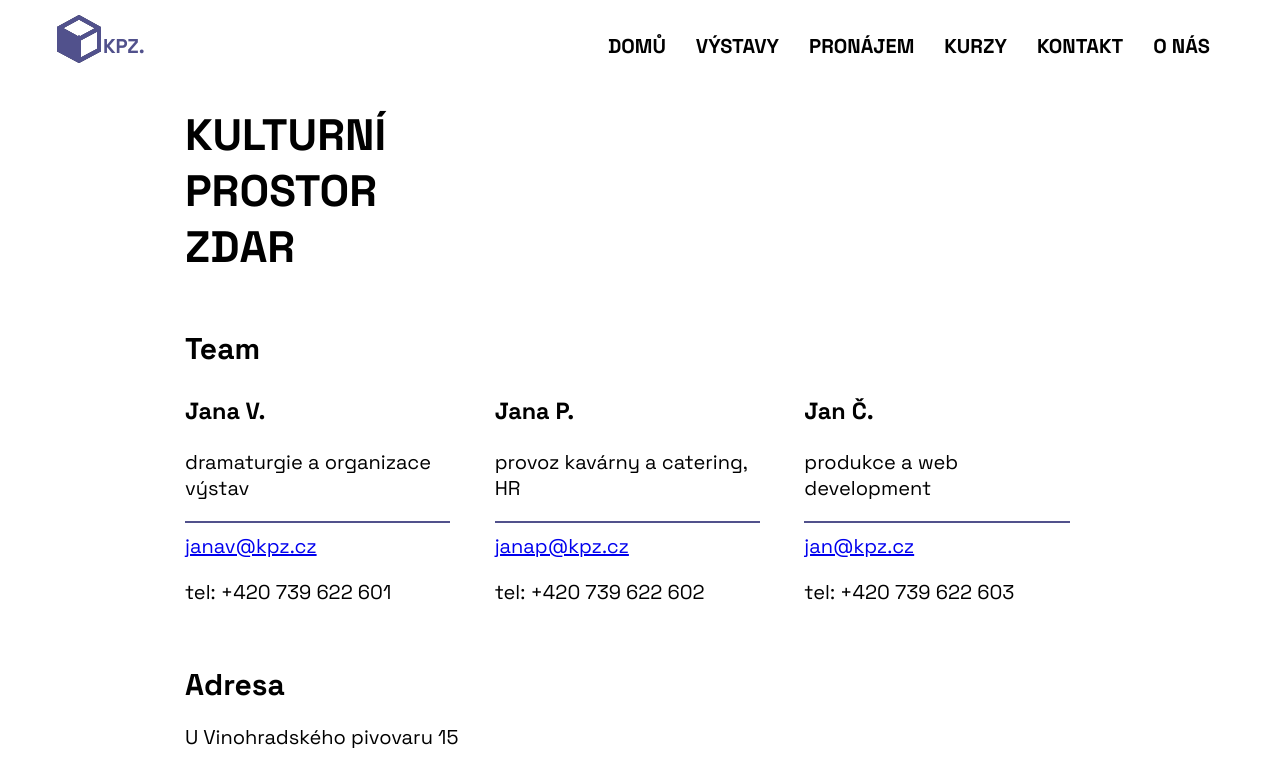
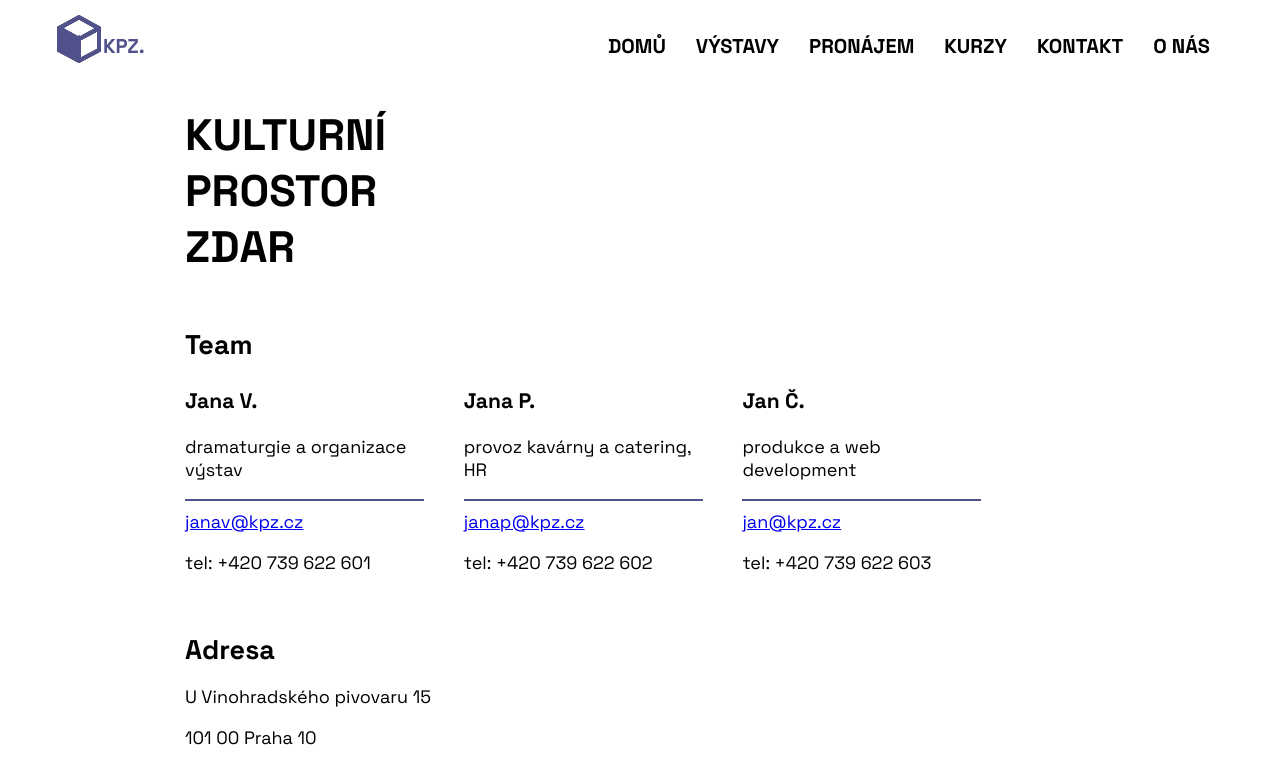
Before and after one commit to PrikrylovaJ/Kulturni-prostor-Zdar, a React app: page /contact in a window 1280 px wide. Shown: the top 773 px of the page. Built offline with nearby package versions, Linux system fonts and the light colour scheme.

Commit message:
sjednoceni velikosti pisma

```diff
--- a/src/Exhibitions/ExhibitionCard/style.css
+++ b/src/Exhibitions/ExhibitionCard/style.css
@@ -1,6 +1,6 @@
 .exhibition-card {
   width: 100%;
-  font-size: 16px;
+  font-size: 18px;
   padding: 20px 3px;
 }
 
--- a/src/Home/style.css
+++ b/src/Home/style.css
@@ -24,7 +24,7 @@ h1 {
 }
 
 .homepage__text {
-  font-size: 20px;
+  font-size: 18px;
   text-align: right;
   margin-left: 4rem;
 }
--- a/src/Kontakt/style.css
+++ b/src/Kontakt/style.css
@@ -1,5 +1,5 @@
 .contacts {
-  font-size: 20px;
+  font-size: 18px;
   display: flex;
   justify-content: start;
 }
@@ -30,7 +30,7 @@ hr {
 
 .contact__address {
   margin-top: 40px;
-  font-size: 20px;
+  font-size: 18px;
 }
 
 @media (min-width: 576px) {
--- a/src/Space/style.css
+++ b/src/Space/style.css
@@ -24,7 +24,7 @@
 .user_message,
 .user_email,
 .btn {
-  font-size: 20px;
+  font-size: 18px;
   padding: 5px;
   width: 300px;
   margin-top: 10px;
```
Also changed, not shown: 1 other file (tests, documents, lock files or other folders).
